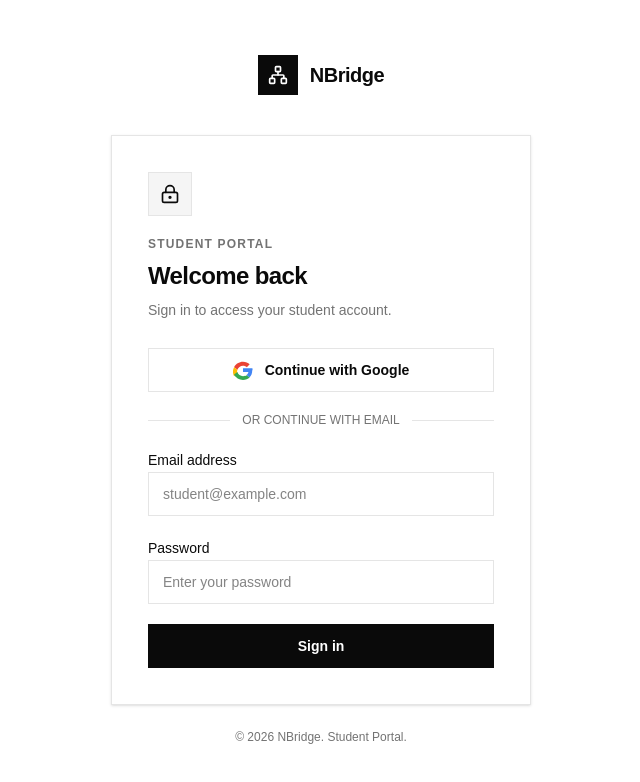
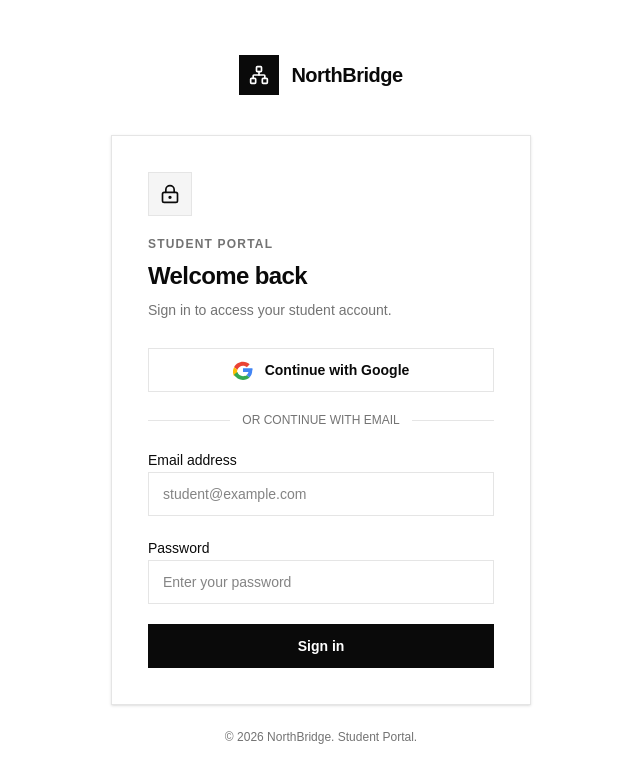
Before and after one commit to NorthBridgeEducation/NorthBridgeEducation, a React (Vite) app: page /portal/login in a window 1280 px wide. Shown: the top 782 px of the page, without its empty margins (319-959 px from the left). Built offline with nearby package versions, Linux system fonts and the light colour scheme; no server answers.

Commit message:
northbridge

```diff
--- a/src/portal/pages/LoginPage.tsx
+++ b/src/portal/pages/LoginPage.tsx
@@ -93,7 +93,7 @@ if (checkingSession) {
           <span className="flex size-10 items-center justify-center rounded-xl bg-foreground text-background">
             <Network className="size-5" />
           </span>
-          <span className="text-xl font-semibold tracking-tight">NBridge</span>
+          <span className="text-xl font-semibold tracking-tight">NorthBridge</span>
         </Link>
 
         <div className="rounded-2xl border bg-card p-7 shadow-sm sm:p-9">
@@ -213,7 +213,7 @@ if (checkingSession) {
         </div>
 
         <p className="mt-6 text-center text-xs text-muted-foreground">
-          © {new Date().getFullYear()} NBridge. Student Portal.
+          © {new Date().getFullYear()} NorthBridge. Student Portal.
         </p>
       </div>
     </main>
```
